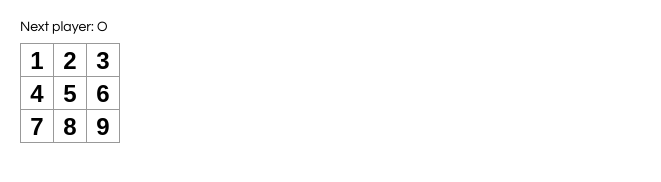
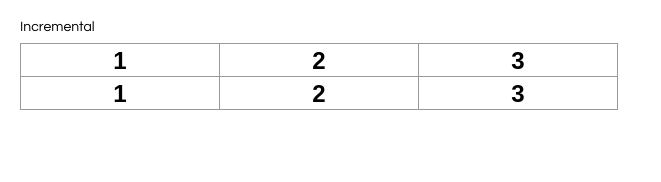
Before and after one commit to bexedmondson/incremental, a React app: page / in a window 1280 px wide. Shown: the whole page, without its empty margins (0-661 px from the left). Built offline with nearby package versions, Linux system fonts and the light colour scheme.

Commit message:
modifying layout

```diff
--- a/src/index.css
+++ b/src/index.css
@@ -29,7 +29,7 @@ ol, ul {
   margin-top: -1px;
   padding: 0;
   text-align: center;
-  width: 34px;
+  width: 200px;
 }
 
 .square:focus {
--- a/src/index.js
+++ b/src/index.js
@@ -10,9 +10,13 @@ class Square extends React.Component {
     };
   }
 
+  logClick() {
+    console.log('click');
+  }
+
   render() {
     return (
-      <button className="square" onClick={function () { console.log('click'); }}>
+      <button className="square" onClick={() => this.logClick()}>
         {this.props.value}
       </button>
     );
@@ -25,7 +29,7 @@ class Board extends React.Component {
   }
 
   render() {
-    const status = 'Next player: O';
+    const status = 'Incremental';
 
     return (
       <div>
@@ -36,14 +40,9 @@ class Board extends React.Component {
           {this.renderSquare(2)}
         </div>
         <div className="board-row">
-          {this.renderSquare(3)}
-          {this.renderSquare(4)}
-          {this.renderSquare(5)}
-        </div>
-        <div className="board-row">
-          {this.renderSquare(6)}
-          {this.renderSquare(7)}
-          {this.renderSquare(8)}
+          {this.renderSquare(0)}
+          {this.renderSquare(1)}
+          {this.renderSquare(2)}
         </div>
       </div>
     );
```
